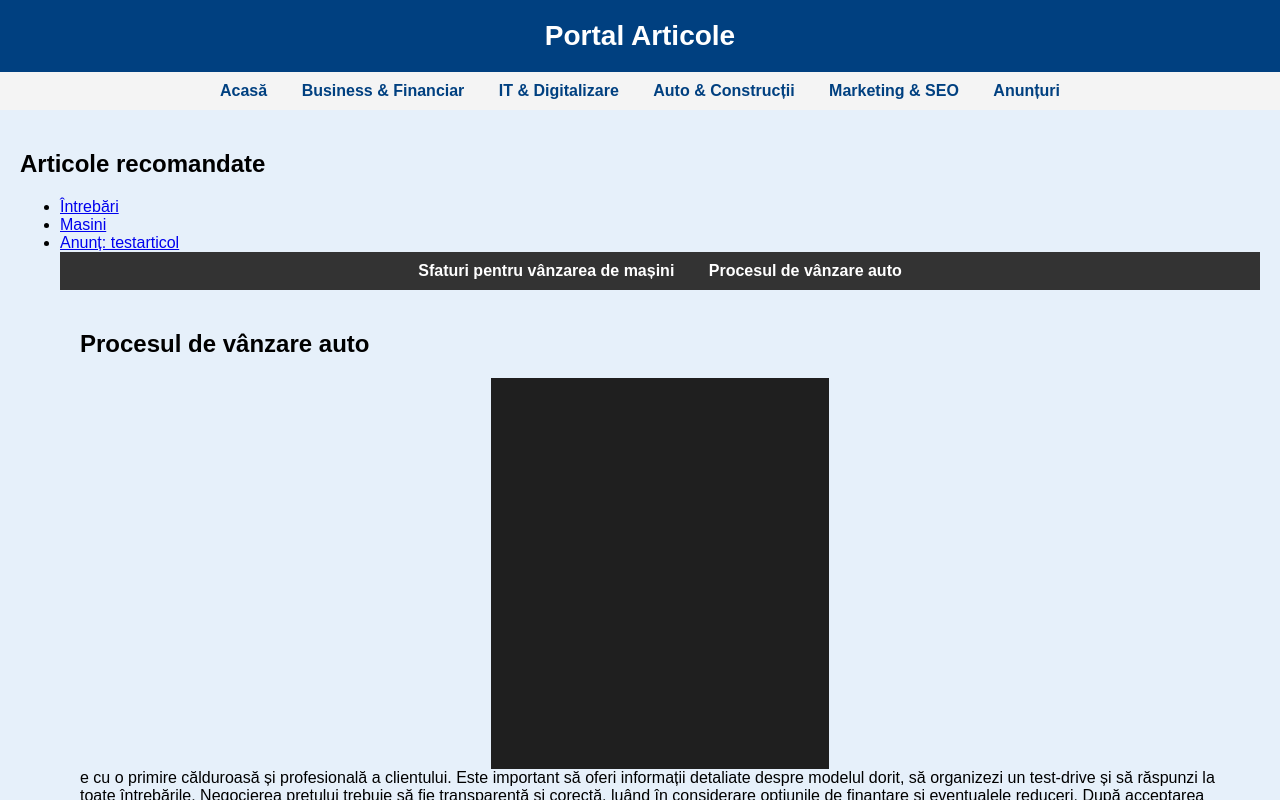
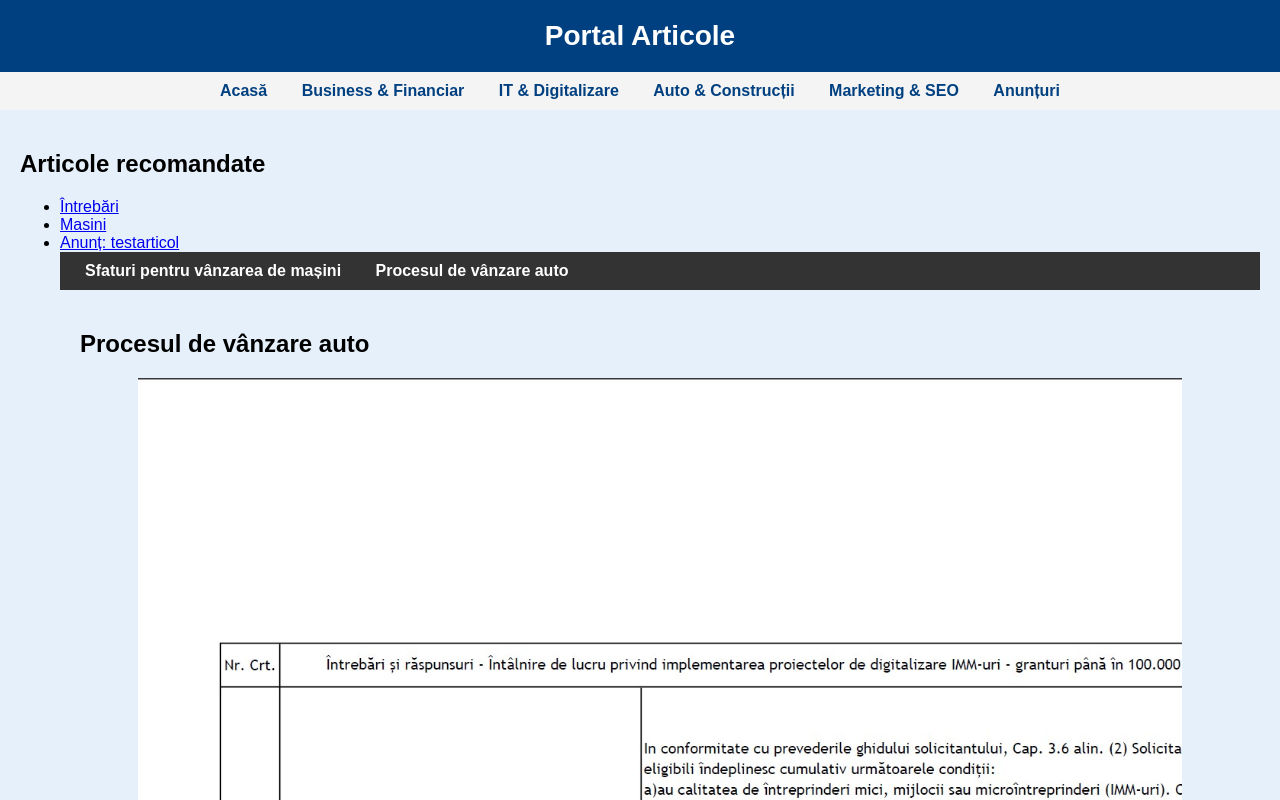
Before and after one commit to anunturipentrunoitoti/portal-articole, a plain HTML site: page auto.html in a window 1280 px wide. Both pictures are taken after a click on the link "Procesul de vânzare auto". Shown: the top 800 px of the page. Drawn offline with Linux system fonts and the light colour scheme.

Commit message:
Update auto.html

```diff
--- a/auto.html
+++ b/auto.html
@@ -68,7 +68,7 @@ footer {
         <li><a href='docs/articol_vanzari_auto_2.html' target="_blank">Masini</a></li>
          <li><a href='docs/testarticol' target='_blank'>Anunț: testarticol</a></li>
 
-    <nav style="background:#333; padding:10px; text-align:center;">
+    <nav style="background:#333; padding:10px; text-align:left;">
         <a onclick="showArticle('articol1')" style="color:#fff; margin:0 15px; cursor:pointer;">Sfaturi pentru vânzarea de mașini</a>
         <a onclick="showArticle('articol2')" style="color:#fff; margin:0 15px; cursor:pointer;">Procesul de vânzare auto</a>
     </nav>
@@ -86,14 +86,14 @@ footer {
 
     <section id="articol2" style="display:none; padding:20px;">
         <h1>Procesul de vânzare auto</h1>
-        <img src="docs/1.png" alt="Imagine articol" style="max-width:90%; display:block; margin:auto;">
-      e cu o primire călduroasă și profesională a clientului.
+        <img src="docs/2.jpg" alt="Imagine articol" style="max-width:90%; display:block; margin:auto;">
+         style="background:#e6f0fa; padding:10px;" e cu o primire călduroasă și profesională a clientului.
             Este important să oferi informații detaliate despre modelul dorit, să organizezi un test-drive
             și să răspunzi la toate întrebările. Negocierea prețului trebuie să fie transparentă și corectă,
             luând în considerare opțiunile de finanțare și eventualele reduceri. După acceptarea ofertei,
             finalizează actele rapid și eficient. Oferirea unui serviciu post-vânzare excelent va consolida
-            relația cu clientul și va crește șansele de recomandări viitoare.>
-        </p>
+            relația cu clientul și va crește șansele de recomandări viitoare.
+    </p>
     </section>
 
     <script>
```
